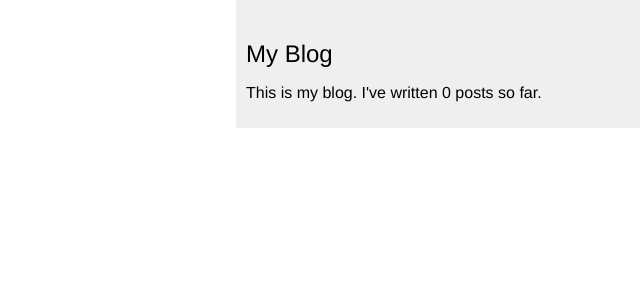
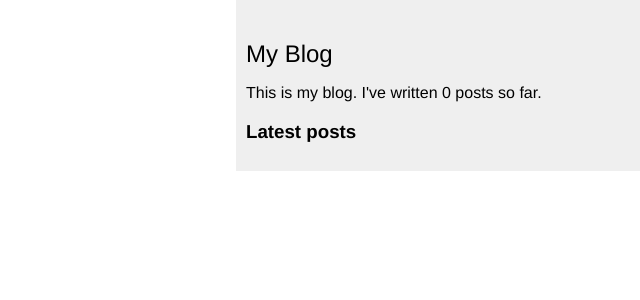
Before and after one commit to TheDancerCodes/django-2.0-blog, a Django app: template blog/templates/blog/base.html in a window 1280 px wide. Shown: the top 300 px of the page, without its empty margins (640-1280 px from the left). Run offline with Django 3.2, Linux system fonts and the light colour scheme; the template is opened without the code that fills it, so the values that code supplies are empty.

Commit message:
[FEATURE] Creating custom template tags PT2: * Create a inclusion_tag that displays the latest posts in the sidebar of our blog.
* Create the latest_posts.html template and leverage it in the sidebar in base.html template.

```diff
--- a/blog/templates/blog/base.html
+++ b/blog/templates/blog/base.html
@@ -21,6 +21,10 @@
 		<h2>My Blog</h2>
 			<!-- Use tag created to display total posts. -->
 		   <p>This is my blog. I've written {% total_posts %} posts so far.</p>
+
+		   <!-- New template tag to display the last three posts -->
+		   <h3>Latest posts</h3>
+		   {% show_latest_posts 3 %}
 	</div>
 </body>
 </html>
--- /dev/null
+++ b/blog/templates/blog/post/latest_posts.html
@@ -0,0 +1,11 @@
+<!--
+    Display an unordered list of posts using the latest_posts variable returned by our
+    template tag.
+-->
+<ul>
+{% for post in latest_posts %}
+    <li>
+        <a href="{{ post.get_absolute_url }}">{{ post.title }}</a>
+    </li>
+{% endfor %}
+</ul>
--- a/blog/templatetags/blog_tags.py
+++ b/blog/templatetags/blog_tags.py
@@ -8,3 +8,11 @@ register = template.Library()
 @register.simple_tag
 def total_posts():
     return Post.published.count()
+
+# An inclusion tag to display the latest posts in the sidebar of our blog.
+# We render a template with context variables returned by the template tag.
+# Specify the template that has to be rendered with the returned values
+@register.inclusion_tag('blog/post/latest_posts.html')
+def show_latest_posts(count=5):
+    latest_posts = Post.published.order_by('-publish')[:count]
+    return {'latest_posts': latest_posts}
```
